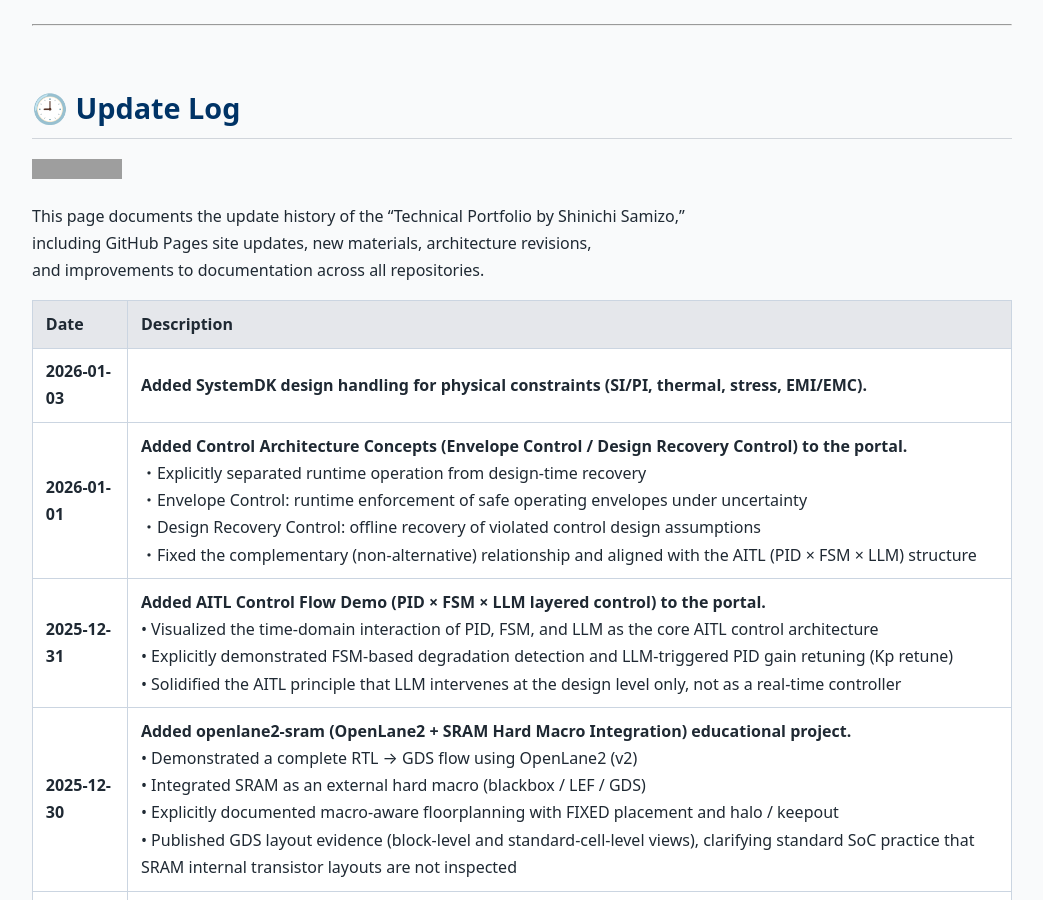
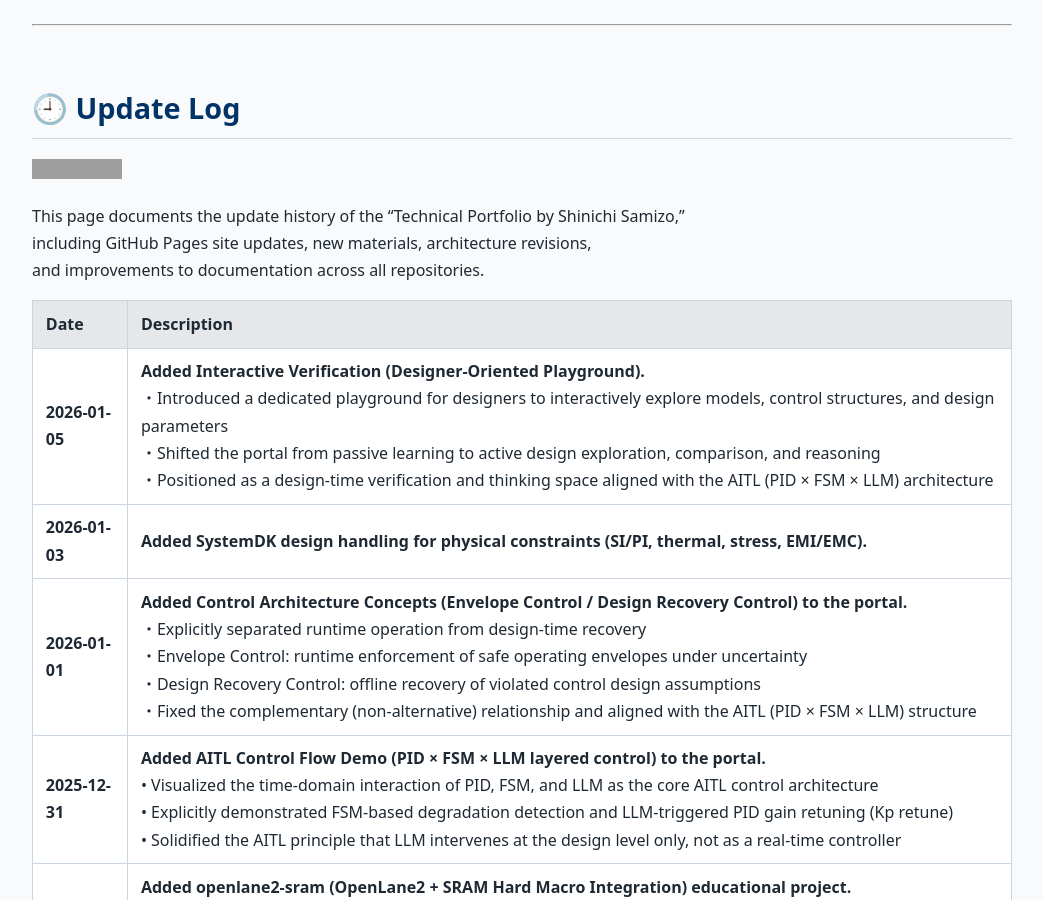
Before and after one commit to Samizo-AITL/Samizo-AITL.github.io, a Jekyll site: the page built from about/update/en/index.md, in a window 1280 px wide and 900 px high. Shown: the whole window, without its empty margins (118-1161 px from the left). Built offline with Jekyll 4.4.1, drawn with Linux system fonts in a browser that asks for light colours; grey boxes are pictures that could not be loaded.

Commit message:
Update index.md

```diff
--- a/about/update/en/index.md
+++ b/about/update/en/index.md
@@ -14,6 +14,7 @@ and improvements to documentation across all repositories.
 
 | Date       | Description                                                                 |
 |------------|-----------------------------------------------------------------------------|
+| **2026-01-05** | **Added Interactive Verification (Designer-Oriented Playground).**<br>・Introduced a dedicated playground for designers to interactively explore models, control structures, and design parameters<br>・Shifted the portal from passive learning to active design exploration, comparison, and reasoning<br>・Positioned as a design-time verification and thinking space aligned with the AITL (PID × FSM × LLM) architecture |
 | **2026-01-03** | **Added SystemDK design handling for physical constraints (SI/PI, thermal, stress, EMI/EMC).** |
 | **2026-01-01** | **Added Control Architecture Concepts (Envelope Control / Design Recovery Control) to the portal.**<br>・Explicitly separated runtime operation from design-time recovery<br>・Envelope Control: runtime enforcement of safe operating envelopes under uncertainty<br>・Design Recovery Control: offline recovery of violated control design assumptions<br>・Fixed the complementary (non-alternative) relationship and aligned with the AITL (PID × FSM × LLM) structure |
 | **2025-12-31** | **Added AITL Control Flow Demo (PID × FSM × LLM layered control) to the portal.**<br>• Visualized the time-domain interaction of PID, FSM, and LLM as the core AITL control architecture<br>• Explicitly demonstrated FSM-based degradation detection and LLM-triggered PID gain retuning (Kp retune)<br>• Solidified the AITL principle that LLM intervenes at the design level only, not as a real-time controller |
```
